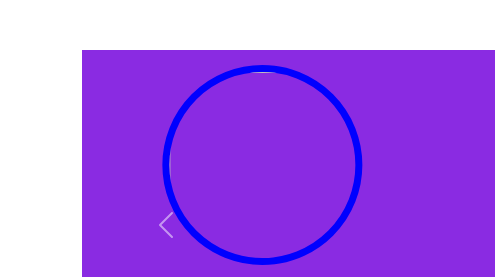
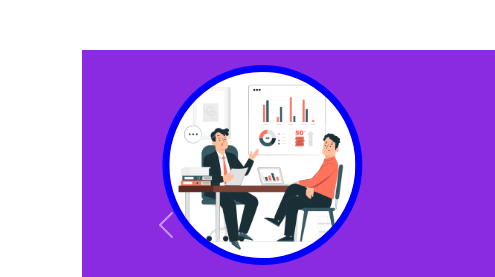
Before and after one commit to bharatwebdesign/testimonial.github.io, a plain HTML site: page demo-3.html in a window 1280 px wide. Shown: the top 277 px of the page, 0-495 px from the left. Drawn offline with nearby package versions, Linux system fonts and the light colour scheme; a web font is replaced by a local one.

Commit message:
demo-3.html

```diff
--- a/demo-3.html
+++ b/demo-3.html
@@ -107,7 +107,7 @@ section-header span {
                                     <div class="col-md-5">
                                         <div class="profile">
                                             <div class="img-area">
-                                                <img src="./7000961.png" alt="">
+                                                <img src="./7000961.jpg" alt="">
                                             </div>
                                             <div class="bio">
                                                 <h2>Mohammad</h2>
@@ -141,7 +141,7 @@ section-header span {
                                     <div class="col-md-5">
                                         <div class="profile">
                                             <div class="img-area">
-                                                <img src="./7000961.png" alt="">
+                                                <img src="./7000961.jpg" alt="">
                                             </div>
                                             <div class="bio">
                                                 <h2>Mohammad</h2>
@@ -175,7 +175,7 @@ section-header span {
                                     <div class="col-md-5">
                                         <div class="profile">
                                             <div class="img-area">
-                                                <img src="./7000961.png" alt="">
+                                                <img src="./7000961.jpg" alt="">
                                             </div>
                                             <div class="bio">
                                                 <h2>Mohammad</h2>
```
